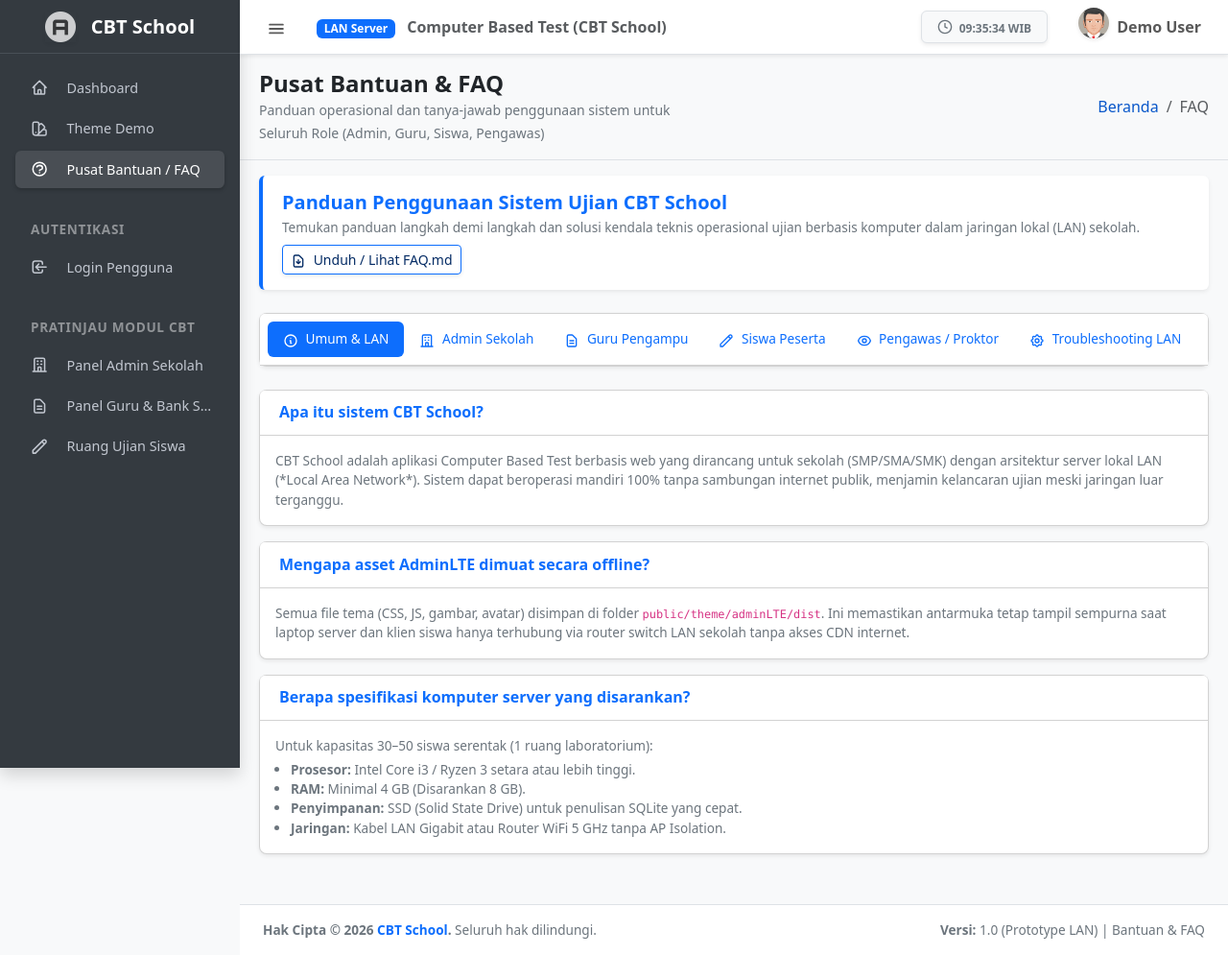
After one commit to ardiandp/prototipe-cbt, a Laravel app: page /faq in a window 1280 px wide. The commit adds this page. Shown: the whole page at 96% size. Run offline with Laravel 12, Linux system fonts and the light colour scheme; style sheets or scripts are compiled from the project's sources; parts of the project's set-up code (start-up, migrations or seed data) failed here and were passed over.

Commit message:
docs: add comprehensive user guide and in-app FAQ for all user roles

```diff
--- /dev/null
+++ b/resources/views/faq.blade.php
@@ -0,0 +1,308 @@
+@extends('layouts.app')
+
+@section('title', 'Pusat Bantuan & FAQ - CBT School')
+@section('page_title', 'Pusat Bantuan & FAQ')
+@section('page_subtitle', 'Panduan operasional dan tanya-jawab penggunaan sistem untuk Seluruh Role (Admin, Guru, Siswa, Pengawas)')
+
+@section('breadcrumbs')
+    <li class="breadcrumb-item active" aria-current="page">FAQ</li>
+@endsection
+
+@section('content')
+<!-- Hero Header Callout -->
+<div class="callout callout-primary bg-white shadow-sm mb-4">
+    <div class="d-flex align-items-center justify-content-between flex-wrap gap-2">
+        <div>
+            <h5 class="fw-bold mb-1 text-primary">Panduan Penggunaan Sistem Ujian CBT School</h5>
+            <p class="mb-0 text-secondary fs-7">
+                Temukan panduan langkah demi langkah dan solusi kendala teknis operasional ujian berbasis komputer dalam jaringan lokal (LAN) sekolah.
+            </p>
+        </div>
+        <div>
+            <a href="{{ asset('FAQ.md') }}" target="_blank" class="btn btn-sm btn-outline-primary shadow-sm" onclick="alert('Dokumentasi lengkap juga tersedia di file FAQ.md pada root project.');">
+                <svg class="me-1" style="width: 1rem; height: 1rem;" fill="none" stroke="currentColor" stroke-width="2" viewBox="0 0 24 24"><path stroke-linecap="round" stroke-linejoin="round" d="M12 10v6m0 0l-3-3m3 3l3-3m2 8H7a2 2 0 01-2-2V5a2 2 0 012-2h5.586a1 1 0 01.707.293l5.414 5.414a1 1 0 01.293.707V19a2 2 0 01-2 2z"/></svg>
+                Unduh / Lihat FAQ.md
+            </a>
+        </div>
+    </div>
+</div>
+
+<!-- Category Tabs -->
+<div class="card shadow-sm mb-4">
+    <div class="card-header p-2 bg-body">
+        <ul class="nav nav-pills" id="faqTabs" role="tablist">
+            <li class="nav-item">
+                <a class="nav-link active py-2 px-3 fs-7" href="#faq-general" data-bs-toggle="tab">
+                    <svg class="me-1" style="width: 1rem; height: 1rem;" fill="none" stroke="currentColor" stroke-width="2" viewBox="0 0 24 24"><path stroke-linecap="round" stroke-linejoin="round" d="M13 16h-1v-4h-1m1-4h.01M21 12a9 9 0 11-18 0 9 9 0 0118 0z"/></svg>
+                    Umum & LAN
+                </a>
+            </li>
+            <li class="nav-item">
+                <a class="nav-link py-2 px-3 fs-7" href="#faq-admin" data-bs-toggle="tab">
+                    <svg class="me-1" style="width: 1rem; height: 1rem;" fill="none" stroke="currentColor" stroke-width="2" viewBox="0 0 24 24"><path stroke-linecap="round" stroke-linejoin="round" d="M19 21V5a2 2 0 00-2-2H7a2 2 0 00-2 2v16m14 0h2m-2 0h-5m-9 0H3m2 0h5M9 7h1m-1 4h1m4-4h1m-1 4h1m-5 10v-5a1 1 0 011-1h2a1 1 0 011 1v5m-4 0h4"/></svg>
+                    Admin Sekolah
+                </a>
+            </li>
+            <li class="nav-item">
+                <a class="nav-link py-2 px-3 fs-7" href="#faq-teacher" data-bs-toggle="tab">
+                    <svg class="me-1" style="width: 1rem; height: 1rem;" fill="none" stroke="currentColor" stroke-width="2" viewBox="0 0 24 24"><path stroke-linecap="round" stroke-linejoin="round" d="M9 12h6m-6 4h6m2 5H7a2 2 0 01-2-2V5a2 2 0 012-2h5.586a1 1 0 01.707.293l5.414 5.414a1 1 0 01.293.707V19a2 2 0 01-2 2z"/></svg>
+                    Guru Pengampu
+                </a>
+            </li>
+            <li class="nav-item">
+                <a class="nav-link py-2 px-3 fs-7" href="#faq-student" data-bs-toggle="tab">
+                    <svg class="me-1" style="width: 1rem; height: 1rem;" fill="none" stroke="currentColor" stroke-width="2" viewBox="0 0 24 24"><path stroke-linecap="round" stroke-linejoin="round" d="M15.232 5.232l3.536 3.536m-2.036-5.036a2.5 2.5 0 113.536 3.536L6.5 21.036H3v-3.572L16.732 3.732z"/></svg>
+                    Siswa Peserta
+                </a>
+            </li>
+            <li class="nav-item">
+                <a class="nav-link py-2 px-3 fs-7" href="#faq-proctor" data-bs-toggle="tab">
+                    <svg class="me-1" style="width: 1rem; height: 1rem;" fill="none" stroke="currentColor" stroke-width="2" viewBox="0 0 24 24"><path stroke-linecap="round" stroke-linejoin="round" d="M15 12a3 3 0 11-6 0 3 3 0 016 0z"/><path stroke-linecap="round" stroke-linejoin="round" d="M2.458 12C3.732 7.943 7.523 5 12 5c4.478 0 8.268 2.943 9.542 7-1.274 4.057-5.064 7-9.542 7-4.477 0-8.268-2.943-9.542-7z"/></svg>
+                    Pengawas / Proktor
+                </a>
+            </li>
+            <li class="nav-item">
+                <a class="nav-link py-2 px-3 fs-7" href="#faq-tech" data-bs-toggle="tab">
+                    <svg class="me-1" style="width: 1rem; height: 1rem;" fill="none" stroke="currentColor" stroke-width="2" viewBox="0 0 24 24"><path stroke-linecap="round" stroke-linejoin="round" d="M10.325 4.317c.426-1.756 2.924-1.756 3.35 0a1.724 1.724 0 002.573 1.066c1.543-.94 3.31.826 2.37 2.37a1.724 1.724 0 001.065 2.572c1.756.426 1.756 2.924 0 3.35a1.724 1.724 0 00-1.066 2.573c.94 1.543-.826 3.31-2.37 2.37a1.724 1.724 0 00-2.572 1.065c-.426 1.756-2.924 1.756-3.35 0a1.724 1.724 0 00-2.573-1.066c-1.543.94-3.31-.826-2.37-2.37a1.724 1.724 0 00-1.065-2.572c-1.756-.426-1.756-2.924 0-3.35a1.724 1.724 0 001.066-2.573c-.94-1.543.826-3.31 2.37-2.37.996.608 2.296.07 2.572-1.065z"/><path stroke-linecap="round" stroke-linejoin="round" d="M15 12a3 3 0 11-6 0 3 3 0 016 0z"/></svg>
+                    Troubleshooting LAN
+                </a>
+            </li>
+        </ul>
+    </div>
+</div>
+
+<!-- Tab Contents -->
+<div class="tab-content" id="faqTabContent">
+    <!-- 1. GENERAL / UMUM -->
+    <div class="tab-pane fade show active" id="faq-general">
+        <div class="row g-3">
+            <div class="col-12">
+                <div class="card shadow-sm mb-3">
+                    <div class="card-header bg-white">
+                        <h6 class="fw-bold mb-0 text-primary">Apa itu sistem CBT School?</h6>
+                    </div>
+                    <div class="card-body fs-7 text-secondary">
+                        CBT School adalah aplikasi Computer Based Test berbasis web yang dirancang untuk sekolah (SMP/SMA/SMK) dengan arsitektur server lokal LAN (*Local Area Network*). Sistem dapat beroperasi mandiri 100% tanpa sambungan internet publik, menjamin kelancaran ujian meski jaringan luar terganggu.
+                    </div>
+                </div>
+
+                <div class="card shadow-sm mb-3">
+                    <div class="card-header bg-white">
+                        <h6 class="fw-bold mb-0 text-primary">Mengapa asset AdminLTE dimuat secara offline?</h6>
+                    </div>
+                    <div class="card-body fs-7 text-secondary">
+                        Semua file tema (CSS, JS, gambar, avatar) disimpan di folder <code>public/theme/adminLTE/dist</code>. Ini memastikan antarmuka tetap tampil sempurna saat laptop server dan klien siswa hanya terhubung via router switch LAN sekolah tanpa akses CDN internet.
+                    </div>
+                </div>
+
+                <div class="card shadow-sm mb-3">
+                    <div class="card-header bg-white">
+                        <h6 class="fw-bold mb-0 text-primary">Berapa spesifikasi komputer server yang disarankan?</h6>
+                    </div>
+                    <div class="card-body fs-7 text-secondary">
+                        Untuk kapasitas 30–50 siswa serentak (1 ruang laboratorium):
+                        <ul class="mb-0 mt-1 ps-3">
+                            <li><strong>Prosesor:</strong> Intel Core i3 / Ryzen 3 setara atau lebih tinggi.</li>
+                            <li><strong>RAM:</strong> Minimal 4 GB (Disarankan 8 GB).</li>
+                            <li><strong>Penyimpanan:</strong> SSD (Solid State Drive) untuk penulisan SQLite yang cepat.</li>
+                            <li><strong>Jaringan:</strong> Kabel LAN Gigabit atau Router WiFi 5 GHz tanpa AP Isolation.</li>
+                        </ul>
+                    </div>
+                </div>
+            </div>
+        </div>
+    </div>
+
+    <!-- 2. ADMIN SEKOLAH -->
+    <div class="tab-pane fade" id="faq-admin">
+        <div class="row g-3">
+            <div class="col-12">
+                <div class="card shadow-sm mb-3">
+                    <div class="card-header bg-white">
+                        <h6 class="fw-bold mb-0 text-primary">Bagaimana alur setup awal data master sekolah?</h6>
+                    </div>
+                    <div class="card-body fs-7 text-secondary">
+                        Urutan setup yang disarankan:
+                        <ol class="mb-0 mt-1 ps-3">
+                            <li><strong>Profil Sekolah:</strong> Lengkapi nama sekolah, NPSN, nama kepala sekolah, dan alamat di menu Profil Sekolah.</li>
+                            <li><strong>Tahun Ajaran & Semester:</strong> Pastikan periode aktif sudah dicentang aktif.</li>
+                            <li><strong>Jurusan & Kelas:</strong> Buat tingkatan rombel (misal: XII RPL 1, XII TKJ 1).</li>
+                            <li><strong>Mata Pelajaran:</strong> Daftarkan mapel yang akan diujikan.</li>
+                            <li><strong>Akun Guru & Siswa:</strong> Daftarkan akun pengampu dan peserta ujian.</li>
+                        </ol>
+                    </div>
+                </div>
+
+                <div class="card shadow-sm mb-3">
+                    <div class="card-header bg-white">
+                        <h6 class="fw-bold mb-0 text-primary">Bagaimana cara mereset dataset ujian demo ke kondisi awal?</h6>
+                    </div>
+                    <div class="card-body fs-7 text-secondary">
+                        Cukup jalankan satu baris perintah Artisan di terminal server:
+                        <div class="bg-dark text-white p-2 rounded mt-1 mb-2 font-monospace fs-8">
+                            php artisan cbt:reset-demo --force
+                        </div>
+                        Perintah ini akan menyiapkan data demo siap pakai: ujian aktif (EXAM-PWPB-01), ujian dinilai (EXAM-BD-01), bank soal lengkap, dan akun seluruh peran.
+                    </div>
+                </div>
+
+                <div class="card shadow-sm mb-3">
+                    <div class="card-header bg-white">
+                        <h6 class="fw-bold mb-0 text-primary">Apa fungsi menu Audit Log & Aktivitas?</h6>
+                    </div>
+                    <div class="card-body fs-7 text-secondary">
+                        Audit Log mencatat jejak digital dari setiap tindakan krusial: riwayat login pengguna, publikasi atau pembatalan jadwal ujian, tindakan pengawas (finalisasi paksa dan retake), serta publikasi nilai hasil ujian lengkap dengan waktu, IP, dan pelakunya.
+                    </div>
+                </div>
+            </div>
+        </div>
+    </div>
+
+    <!-- 3. GURU PENGAMPU -->
+    <div class="tab-pane fade" id="faq-teacher">
+        <div class="row g-3">
+            <div class="col-12">
+                <div class="card shadow-sm mb-3">
+                    <div class="card-header bg-white">
+                        <h6 class="fw-bold mb-0 text-primary">Bagaimana cara membuat butir soal pilihan ganda?</h6>
+                    </div>
+                    <div class="card-body fs-7 text-secondary">
+                        Masuk ke menu <strong>Bank Soal</strong> &rarr; klik <strong>Kelola Butir Soal</strong> &rarr; klik <strong>Tambah Soal</strong>. Setiap butir soal memiliki editor teks pertanyaan, opsi unggah gambar lokal opsional, 5 pilihan jawaban (A, B, C, D, E), penentuan kunci jawaban benar, dan bobot skor positif.
+                    </div>
+                </div>
+
+                <div class="card shadow-sm mb-3">
+                    <div class="card-header bg-white">
+                        <h6 class="fw-bold mb-0 text-primary">Apa itu "Snapshot Soal" saat jadwal ujian dibuat?</h6>
+                    </div>
+                    <div class="card-body fs-7 text-secondary">
+                        Demi menjaga objektivitas dan integritas penilaian, saat jadwal ujian dibuat sistem membuat salinan snapshot soal dan opsi. Jika sewaktu-waktu guru mengubah atau menghapus soal di Bank Soal induk, <strong>soal pada ujian yang sedang atau telah berjalan tidak akan berubah</strong>.
+                    </div>
+                </div>
+
+                <div class="card shadow-sm mb-3">
+                    <div class="card-header bg-white">
+                        <h6 class="fw-bold mb-0 text-primary">Kapan siswa dapat melihat nilai ujian mereka?</h6>
+                    </div>
+                    <div class="card-body fs-7 text-secondary">
+                        Nilai ujian siswa tidak akan langsung terlihat setelah submit. Guru atau Admin harus meninjau rekapitulasi terlebih dahulu, kemudian menekan tombol <strong>Terbitkan Hasil (Publish Results)</strong> di halaman Hasil Ujian.
+                    </div>
+                </div>
+            </div>
+        </div>
+    </div>
+
+    <!-- 4. SISWA PESERTA -->
+    <div class="tab-pane fade" id="faq-student">
+        <div class="row g-3">
+            <div class="col-12">
+                <div class="card shadow-sm mb-3">
+                    <div class="card-header bg-white">
+                        <h6 class="fw-bold mb-0 text-primary">Bagaimana cara mulai mengerjakan ujian?</h6>
+                    </div>
+                    <div class="card-body fs-7 text-secondary">
+                        Login menggunakan Username (NIS) dan Password yang diberikan sekolah. Buka menu <strong>Ujian Tersedia</strong>, pilih ujian yang berstatus <em>Siap Dikerjakan</em>, masukkan Token Ujian (jika diminta proktor), dan klik <strong>Mulai Ujian</strong>.
+                    </div>
+                </div>
+
+                <div class="card shadow-sm mb-3">
+                    <div class="card-header bg-white">
+                        <h6 class="fw-bold mb-0 text-primary">Apakah jawaban saya hilang jika komputer restart atau mati listrik?</h6>
+                    </div>
+                    <div class="card-body fs-7 text-secondary">
+                        <strong>Tidak hilang.</strong> Sistem menggunakan fitur <em>Realtime Autosave</em>. Setiap kali Anda memilih opsi jawaban (A–E), jawaban langsung tersimpan di server dengan status hijau "Tersimpan". Jika komputer mati, Anda cukup menyalakan komputer dan login kembali untuk melanjutkan sisa waktu ujian.
+                    </div>
+                </div>
+
+                <div class="card shadow-sm mb-3">
+                    <div class="card-header bg-white">
+                        <h6 class="fw-bold mb-0 text-primary">Mengapa waktu ujian tetap berkurang saat halaman di-refresh?</h6>
+                    </div>
+                    <div class="card-body fs-7 text-secondary">
+                        Waktu ujian dihitung mutlak oleh jam server (*Server Time Truth*), bukan jam lokal laptop. Me-refresh halaman atau menutup browser tidak akan menambah waktu atau mengulang timer dari awal.
+                    </div>
+                </div>
+
+                <div class="card shadow-sm mb-3">
+                    <div class="card-header bg-white">
+                        <h6 class="fw-bold mb-0 text-primary">Apa kegunaan tombol "Ragu-Ragu"?</h6>
+                    </div>
+                    <div class="card-body fs-7 text-secondary">
+                        Tombol ragu-ragu memberi warna kuning pada kotak nomor soal di palet navigasi, memudahkan Anda untuk meninjau kembali soal tersebut sebelum menekan tombol Selesai Ujian.
+                    </div>
+                </div>
+            </div>
+        </div>
+    </div>
+
+    <!-- 5. PENGAWAS / PROKTOR -->
+    <div class="tab-pane fade" id="faq-proctor">
+        <div class="row g-3">
+            <div class="col-12">
+                <div class="card shadow-sm mb-3">
+                    <div class="card-header bg-white">
+                        <h6 class="fw-bold mb-0 text-primary">Bagaimana cara memantau peserta di ruang ujian?</h6>
+                    </div>
+                    <div class="card-body fs-7 text-secondary">
+                        Buka menu <strong>Monitoring Ujian</strong> pada dashboard Guru atau Admin. Halaman ini memperbarui progres siswa secara berkala dan menampilkan status: <em>Belum Mulai</em>, <em>Sedang Mengerjakan</em>, <em>Selesai</em>, atau <em>Kedaluwarsa</em>.
+                    </div>
+                </div>
+
+                <div class="card shadow-sm mb-3">
+                    <div class="card-header bg-white">
+                        <h6 class="fw-bold mb-0 text-primary">Kapan pengawas menggunakan "Finalisasi Paksa" (Force Finish)?</h6>
+                    </div>
+                    <div class="card-body fs-7 text-secondary">
+                        Gunakan tombol ini jika siswa meninggalkan ruang ujian tanpa menekan tombol kumpulkan jawaban atau waktu telah habis namun sesi browser siswa tertutup. Pengawas wajib memasukkan alasan resmi yang akan tersimpan di Audit Log.
+                    </div>
+                </div>
+
+                <div class="card shadow-sm mb-3">
+                    <div class="card-header bg-white">
+                        <h6 class="fw-bold mb-0 text-primary">Kapan pengawas boleh mengizinkan Ujian Ulang (Retake)?</h6>
+                    </div>
+                    <div class="card-body fs-7 text-secondary">
+                        Jika terjadi kendala darurat (misal: komputer siswa korslet di 5 menit awal atau terjadi listrik padam khusus pada 1 PC), pengawas dapat mengklik <strong>Izinkan Retake</strong> dengan memasukkan alasan valid. Sistem akan membuat attempt baru dan mereset timer untuk siswa tersebut.
+                    </div>
+                </div>
+            </div>
+        </div>
+    </div>
+
+    <!-- 6. TROUBLESHOOTING LAN -->
+    <div class="tab-pane fade" id="faq-tech">
+        <div class="row g-3">
+            <div class="col-12">
+                <div class="card shadow-sm mb-3">
+                    <div class="card-header bg-white">
+                        <h6 class="fw-bold mb-0 text-primary">Komputer klien tidak bisa membuka halaman server (ERR_CONNECTION_TIMED_OUT)</h6>
+                    </div>
+                    <div class="card-body fs-7 text-secondary">
+                        Pemeriksaan di komputer server:
+                        <ol class="mb-0 mt-1 ps-3">
+                            <li>Pastikan server berjalan dengan flag host: <code>php artisan serve --host=0.0.0.0 --port=8000</code>.</li>
+                            <li>Pastikan firewall server mengizinkan port 8000. Jalankan di PowerShell Admin server:
+                                <div class="bg-dark text-white p-2 rounded my-1 font-monospace fs-8">
+                                    New-NetFirewallRule -DisplayName "CBT LAN" -Direction Inbound -LocalPort 8000 -Protocol TCP -Action Allow
+                                </div>
+                            </li>
+                            <li>Pastikan router WiFi tidak mengaktifkan fitur <strong>AP Isolation</strong> agar antar perangkat dalam satu WiFi dapat saling berkomunikasi.</li>
+                        </ol>
+                    </div>
+                </div>
+
+                <div class="card shadow-sm mb-3">
+                    <div class="card-header bg-white">
+                        <h6 class="fw-bold mb-0 text-primary">Bagaimana cara backup basis data hasil ujian?</h6>
+                    </div>
+                    <div class="card-body fs-7 text-secondary">
+                        Karena basis data menggunakan SQLite, seluruh data tersimpan dalam satu file tunggal di direktori:
+                        <code>database/database.sqlite</code>.
+                        Cukup salin file tersebut ke flashdisk atau folder aman setelah sesi ujian selesai.
+                    </div>
+                </div>
+            </div>
+        </div>
+    </div>
+</div>
+@endsection
--- a/resources/views/layouts/partials/footer.blade.php
+++ b/resources/views/layouts/partials/footer.blade.php
@@ -1,6 +1,6 @@
 <footer class="app-footer py-3 px-4 border-top bg-body text-secondary fs-7">
     <div class="float-end d-none d-sm-inline">
-        <b>Versi:</b> 1.0 (Prototype LAN) | <b>PHP:</b> {{ PHP_VERSION }}
+        <b>Versi:</b> 1.0 (Prototype LAN) | <a href="{{ route('faq') }}" class="text-decoration-none text-secondary">Bantuan &amp; FAQ</a>
     </div>
     <strong>Hak Cipta &copy; {{ date('Y') }} <a href="{{ url('/') }}" class="text-decoration-none">CBT School</a>.</strong> Seluruh hak dilindungi.
 </footer>
--- a/resources/views/layouts/partials/sidebar.blade.php
+++ b/resources/views/layouts/partials/sidebar.blade.php
@@ -28,6 +28,16 @@
                             <svg style="width: 1.15rem; height: 1.15rem;" fill="none" stroke="currentColor" stroke-width="2" viewBox="0 0 24 24"><path stroke-linecap="round" stroke-linejoin="round" d="M7 21a4 4 0 01-4-4V5a2 2 0 012-2h4a2 2 0 012 2v12a4 4 0 01-4 4zm0 0h12a2 2 0 002-2v-4a2 2 0 00-2-2h-2.343M11 7.343l1.657-1.657a2 2 0 012.828 0l2.829 2.829a2 2 0 010 2.828l-8.486 8.485M7 17h.01"/></svg>
                         </span>
                         <p class="d-inline">Theme Demo</p>
+                    </a>
+                </li>
+
+                <!-- FAQ / Pusat Bantuan -->
+                <li class="nav-item">
+                    <a href="{{ route('faq') }}" class="nav-link {{ request()->routeIs('faq') ? 'active' : '' }}">
+                        <span class="nav-icon me-2">
+                            <svg style="width: 1.15rem; height: 1.15rem;" fill="none" stroke="currentColor" stroke-width="2" viewBox="0 0 24 24"><path stroke-linecap="round" stroke-linejoin="round" d="M8.228 9c.549-1.165 2.03-2 3.772-2 2.21 0 4 1.343 4 3 0 1.4-1.278 2.575-3.006 2.907-.542.104-.994.54-.994 1.093m0 3h.01M21 12a9 9 0 11-18 0 9 9 0 0118 0z"/></svg>
+                        </span>
+                        <p class="d-inline">Pusat Bantuan / FAQ</p>
                     </a>
                 </li>
 
--- a/routes/web.php
+++ b/routes/web.php
@@ -19,6 +19,11 @@ Route::get('/', function () {
 Route::get('/theme-demo', function () {
     return view('adminlte-demo');
 })->name('theme.demo');
+
+// FAQ / Knowledge Base (Panduan Penggunaan Seluruh Role)
+Route::get('/faq', function () {
+    return view('faq');
+})->name('faq');
 
 // Guest Routes
 Route::middleware('guest')->group(function () {
```
Also changed, not shown: FAQ.md (added, +182 -0 lines), PROGRESS.md (+1 -0 lines), tests/Feature/AdminLteLayoutTest.php (+17 -0 lines), README.md.
